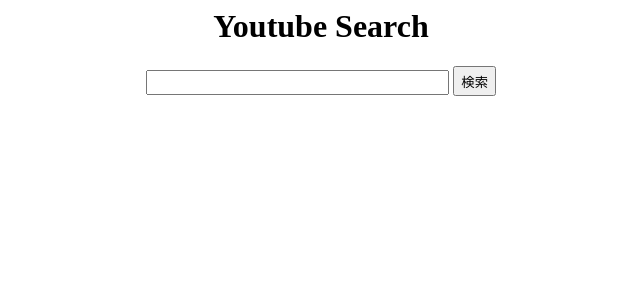
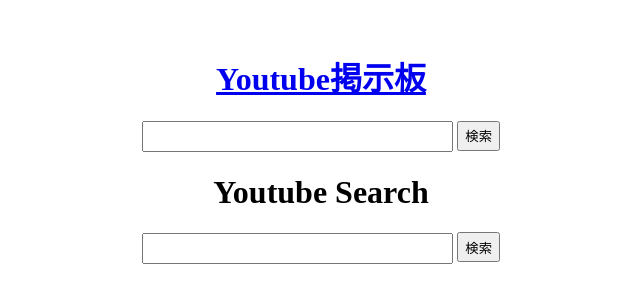
Before and after one commit to Hachi-8/Youtube-, a Flask app: page / in a window 1280 px wide. Shown: the top 303 px of the page, without its empty margins (319-959 px from the left). Run offline with Flask 2, Linux system fonts and the light colour scheme; parts of the project's set-up code (start-up, migrations or seed data) failed here and were passed over.

Commit message:
home.html and header

```diff
--- a/application.py
+++ b/application.py
@@ -48,28 +48,10 @@
 #ルーティングの指定　---
 @app.route("/")
 def index():
-    return """
-        <html>
-        <style>
-           form{
-                text-align: center;
-           }
-           input.searchword{
-               width:24%;
-               height:25px;
-           }
-           input.searchbtn{
-               height:30px;
-           }
-        </style>
-        <body>
-        <form action = "/search" method ="GET">
-          <h1>Youtube Search</h1>
-          <input class="searchword" type ="text" name="name">
-          <input class="searchbtn" type ="submit" value="検索">
-        </form>
-        </body></html>
-    """
+    return render_template(
+        "home.html"
+    )
+
 
 @app.route("/search")
 def search():
--- a/static/style.css
+++ b/static/style.css
@@ -35,6 +35,11 @@
 
 input.searchword{
     width: 24%;
+    height:25px;
+}
+
+input.searchbtn{
+    height:30px;
 }
 
 div.threadimg{
--- /dev/null
+++ b/templates/home.html
@@ -0,0 +1,10 @@
+{% extends 'portal.html' %}
+{% block contents %}
+
+    <form action = "/search" method ="GET">
+        <h1>Youtube Search</h1>
+        <input class="searchword" type ="text" name="name">
+        <input class="searchbtn" type ="submit" value="検索">
+    </form>
+
+{% endblock %}
--- a/templates/portal.html
+++ b/templates/portal.html
@@ -4,11 +4,16 @@
     <meta charset="UTF-8">
     <meta name="viewport" content="width=device-width, initial-scale=1.0">
     <title>
-        YoutubeSearch
+        Youtube掲示板
     </title>
     <link rel="stylesheet" type="text/css" href="{{ url_for('static', filename='style.css') }}">
 </head>
 <body>
+　　<header>
+        <h1>
+            <a href="/">Youtube掲示板</a>
+        </h1>
+    </header>
     <form action = "/search" method ="GET">
         <input class="searchword" type ="text" name="name">
         <input class="searchbtn" type ="submit" value="検索">
```
